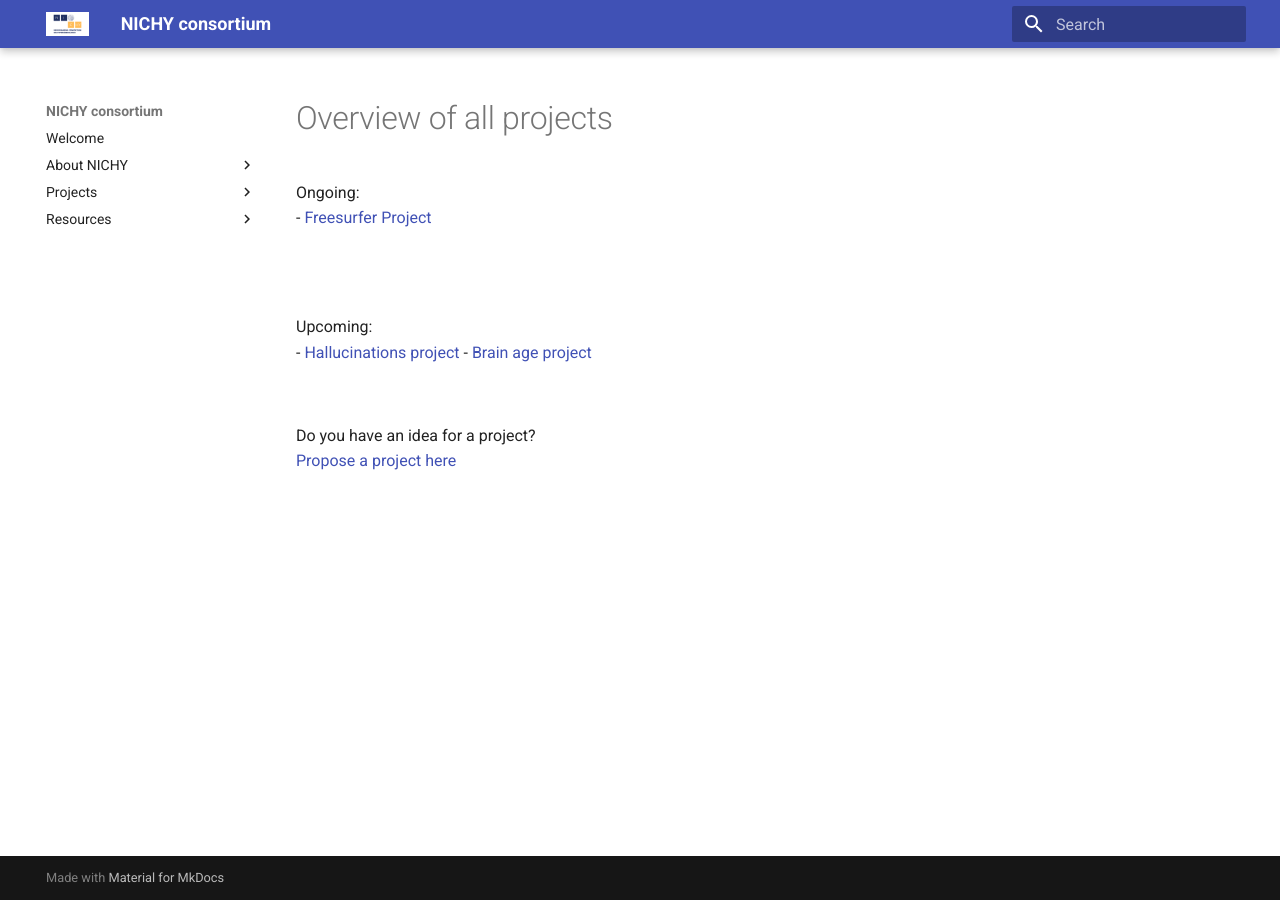
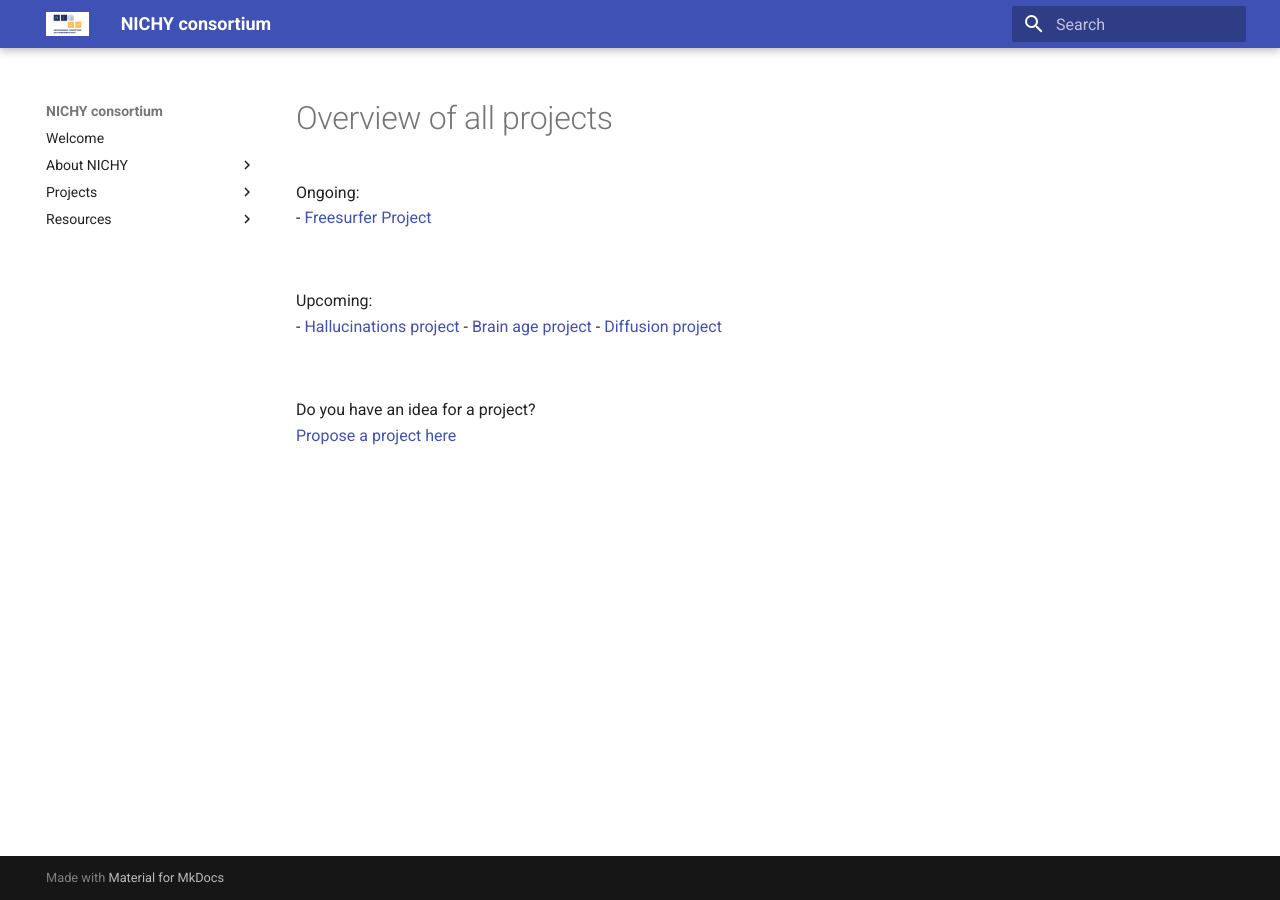
Before and after one commit to nichy-consortium/nichy, an MkDocs documentation site: the page built from docs/projects/overview.md, in a window 1280 px wide. Built offline with MkDocs 1.6.1 and Material for MkDocs 9.7.7, drawn with Linux system fonts in a browser that asks for light colours.

Commit message:
Update overview.md

```diff
--- a/docs/projects/overview.md
+++ b/docs/projects/overview.md
@@ -5,12 +5,12 @@ Ongoing:
 - [Freesurfer Project](./ongoing/freesurfer.md)
 
 <br/>
-<br/>
 
 Upcoming:
 <br/>
 - [Hallucinations project](./upcoming/hallucinations.md)
 - [Brain age project](./upcoming/brainage.md)
+- [Diffusion project](./upcoming/diffusion.md)
 
 <br/>
 
```
